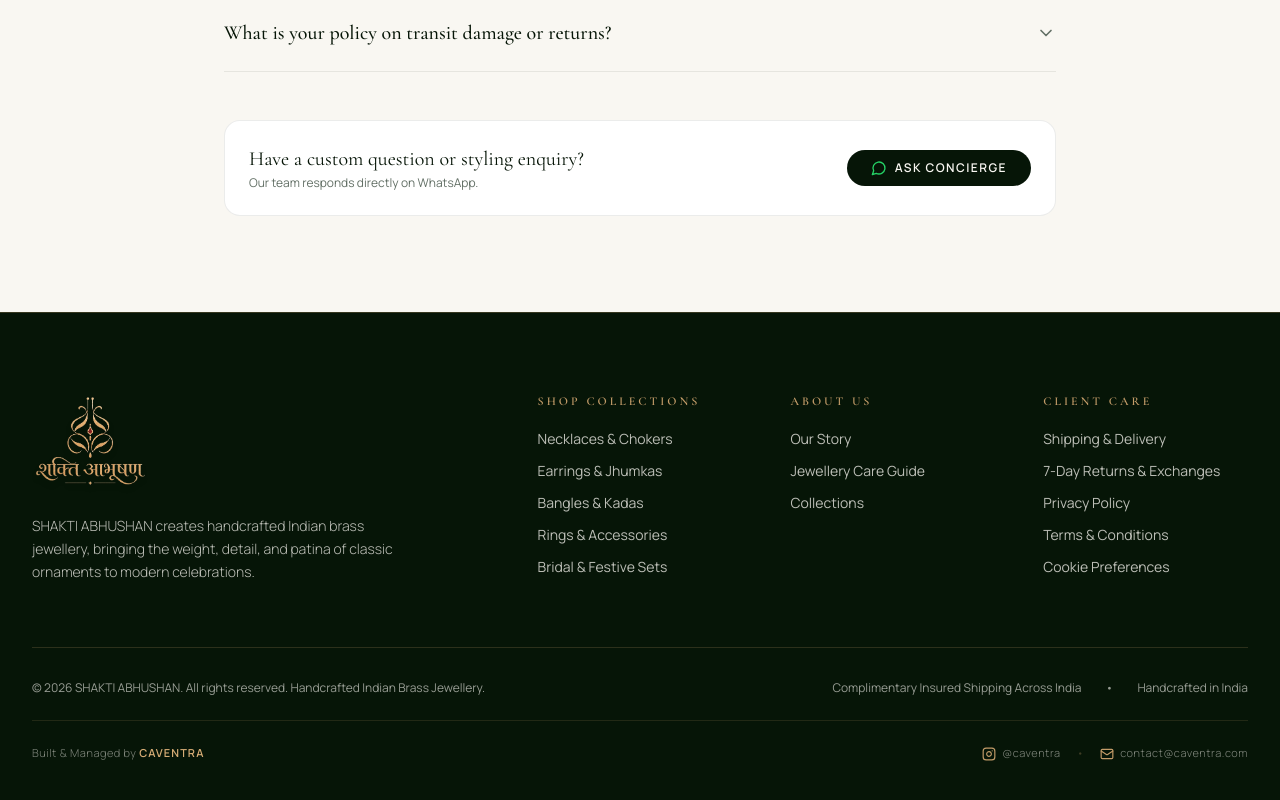
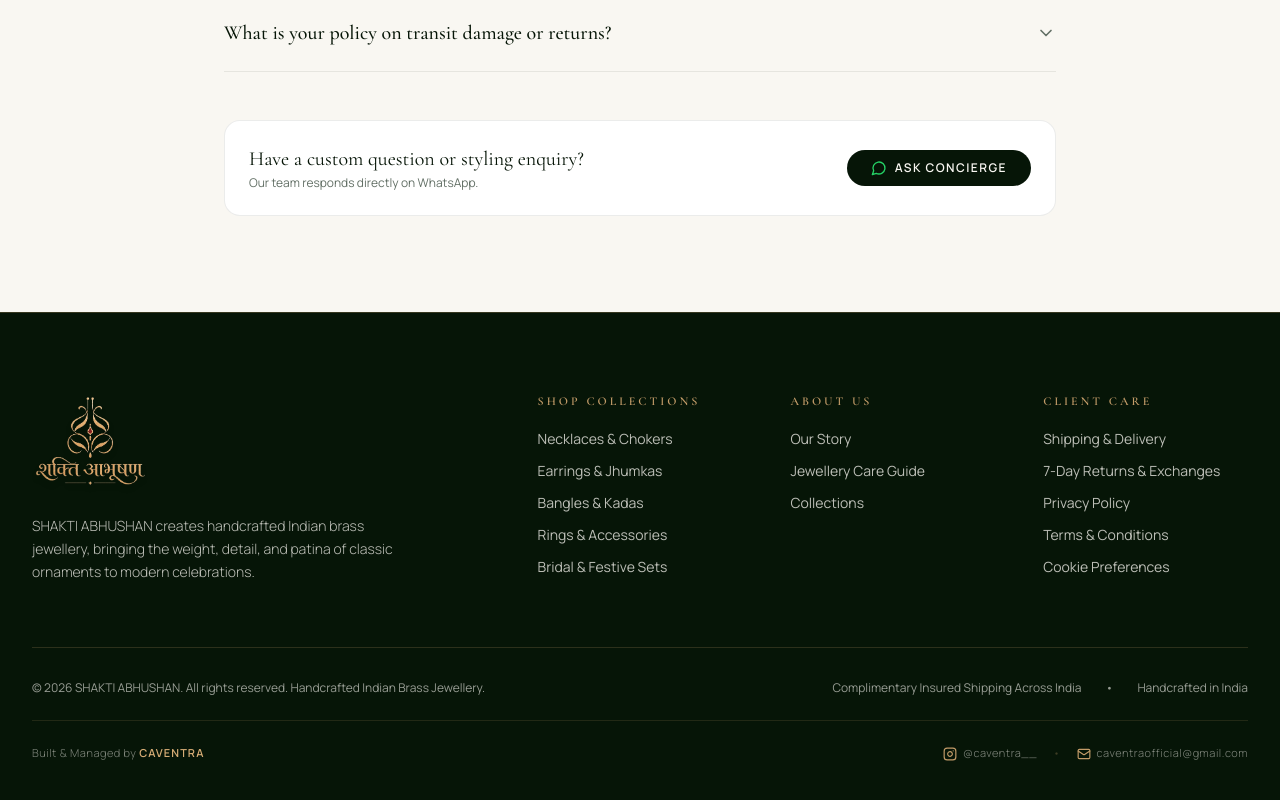
Before and after one commit to hridayvayanta/shakti-abhushan, a React (Vite) app: page / in a window 1280 px wide. Shown: the part 5150-5950 px from the top of the page. Built offline with nearby package versions, Linux system fonts and the light colour scheme; the HTML template or start-up script is replaced by a standard one.

Commit message:
fix: update Caventra instagram handle to @caventra__ and email to caventraofficial@gmail.com

```diff
--- a/src/components/Footer.tsx
+++ b/src/components/Footer.tsx
@@ -149,23 +149,23 @@ export const Footer: React.FC = () => {
           </div>
           <div className="flex items-center gap-4 flex-wrap justify-center">
             <a
-              href="https://instagram.com/caventra"
+              href="https://instagram.com/caventra__"
               target="_blank"
               rel="noopener noreferrer"
               className="inline-flex items-center gap-1.5 hover:text-[#D7AD76] transition-colors"
-              title="Caventra on Instagram"
+              title="Caventra on Instagram (@caventra__)"
             >
               <Instagram className="w-3.5 h-3.5 text-[#C39C69]" />
-              <span>@caventra</span>
+              <span>@caventra__</span>
             </a>
             <span className="text-[#C39C69]/30">•</span>
             <a
-              href="mailto:contact@caventra.com"
+              href="mailto:caventraofficial@gmail.com"
               className="inline-flex items-center gap-1.5 hover:text-[#D7AD76] transition-colors"
-              title="Email Caventra"
+              title="Email Caventra (caventraofficial@gmail.com)"
             >
               <Mail className="w-3.5 h-3.5 text-[#C39C69]" />
-              <span>contact@caventra.com</span>
+              <span>caventraofficial@gmail.com</span>
             </a>
           </div>
         </div>
```
